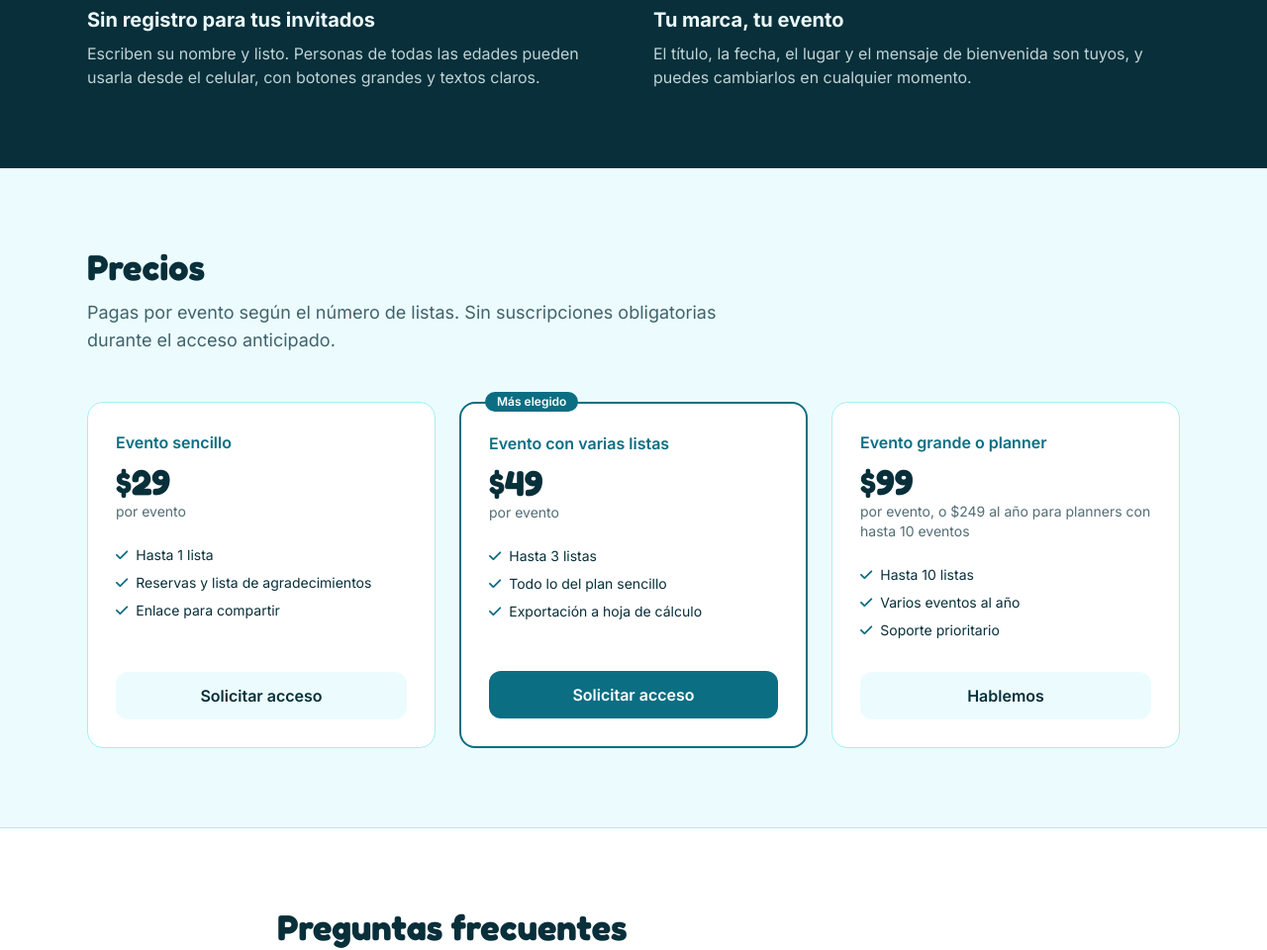
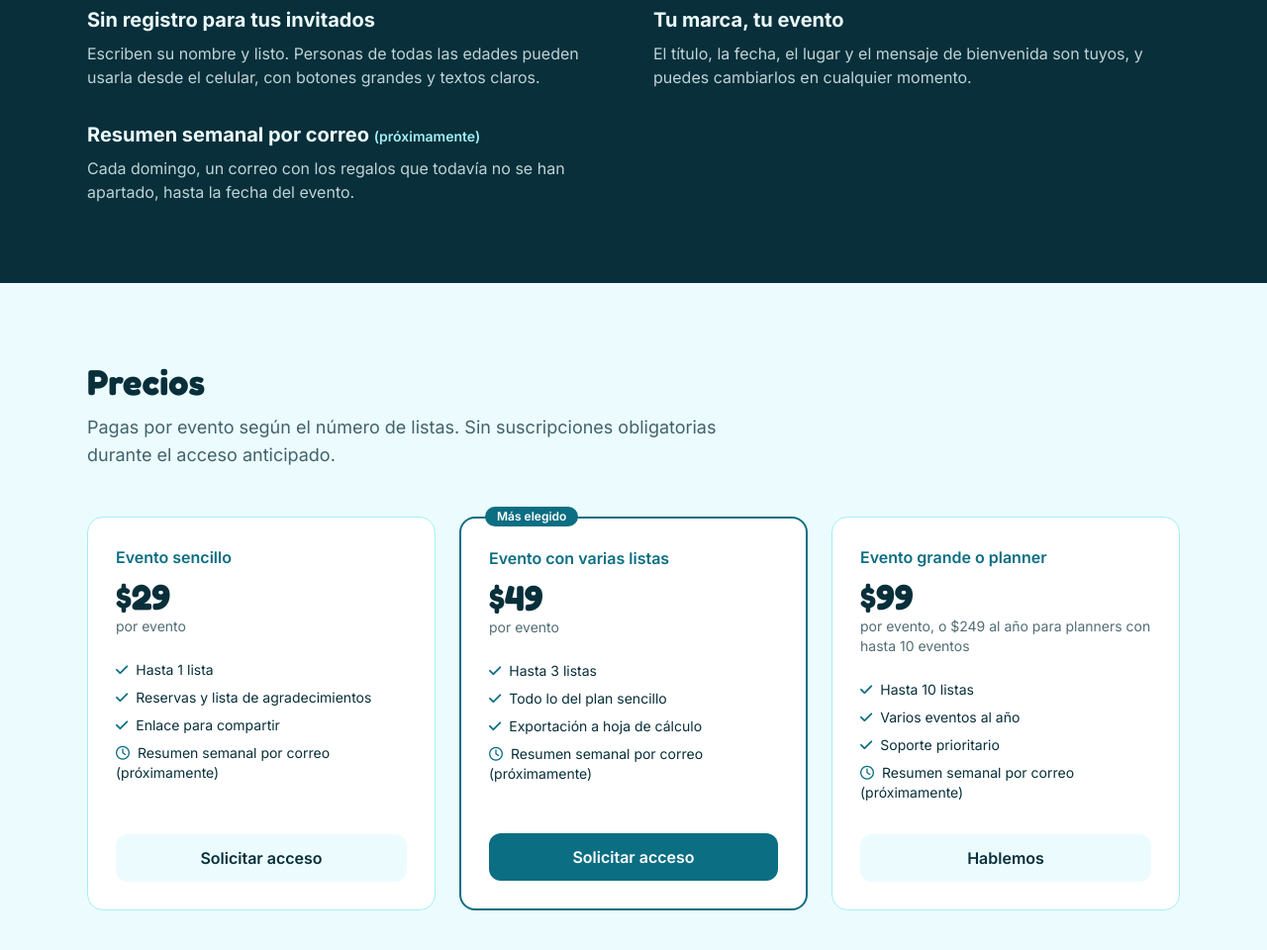
Before and after one commit to Ed-Tres/events-landing, a plain HTML site: page index.html in a window 1280 px wide. Shown: the part 2060-3020 px from the top of the page at 99% size. Drawn offline with nearby package versions, Linux system fonts and the light colour scheme.

Commit message:
index.html

```diff
--- a/index.html
+++ b/index.html
@@ -176,6 +176,10 @@
                         <h3 class="font-bold text-xl mb-2">Tu marca, tu evento</h3>
                         <p class="text-brand-cream/80">El título, la fecha, el lugar y el mensaje de bienvenida son tuyos, y puedes cambiarlos en cualquier momento.</p>
                     </div>
+                    <div>
+                        <h3 class="font-bold text-xl mb-2">Resumen semanal por correo <span class="text-sm font-semibold text-brand-peach">(próximamente)</span></h3>
+                        <p class="text-brand-cream/80">Cada domingo, un correo con los regalos que todavía no se han apartado, hasta la fecha del evento.</p>
+                    </div>
                 </div>
             </div>
         </section>
@@ -193,6 +197,7 @@
                         <li><i class="fa-solid fa-check text-brand-brown mr-2" aria-hidden="true"></i>Hasta 1 lista</li>
                         <li><i class="fa-solid fa-check text-brand-brown mr-2" aria-hidden="true"></i>Reservas y lista de agradecimientos</li>
                         <li><i class="fa-solid fa-check text-brand-brown mr-2" aria-hidden="true"></i>Enlace para compartir</li>
+                        <li><i class="fa-regular fa-clock text-brand-brown mr-2" aria-hidden="true"></i>Resumen semanal por correo (próximamente)</li>
                     </ul>
                     <a href="#contacto" class="px-5 py-3 bg-brand-cream hover:bg-brand-peach text-brand-ink font-semibold rounded-xl text-center transition">Solicitar acceso</a>
                 </div>
@@ -205,6 +210,7 @@
                         <li><i class="fa-solid fa-check text-brand-brown mr-2" aria-hidden="true"></i>Hasta 3 listas</li>
                         <li><i class="fa-solid fa-check text-brand-brown mr-2" aria-hidden="true"></i>Todo lo del plan sencillo</li>
                         <li><i class="fa-solid fa-check text-brand-brown mr-2" aria-hidden="true"></i>Exportación a hoja de cálculo</li>
+                        <li><i class="fa-regular fa-clock text-brand-brown mr-2" aria-hidden="true"></i>Resumen semanal por correo (próximamente)</li>
                     </ul>
                     <a href="#contacto" class="px-5 py-3 bg-brand-brown hover:bg-brand-coral text-white font-semibold rounded-xl text-center transition">Solicitar acceso</a>
                 </div>
@@ -216,6 +222,7 @@
                         <li><i class="fa-solid fa-check text-brand-brown mr-2" aria-hidden="true"></i>Hasta 10 listas</li>
                         <li><i class="fa-solid fa-check text-brand-brown mr-2" aria-hidden="true"></i>Varios eventos al año</li>
                         <li><i class="fa-solid fa-check text-brand-brown mr-2" aria-hidden="true"></i>Soporte prioritario</li>
+                        <li><i class="fa-regular fa-clock text-brand-brown mr-2" aria-hidden="true"></i>Resumen semanal por correo (próximamente)</li>
                     </ul>
                     <a href="#contacto" class="px-5 py-3 bg-brand-cream hover:bg-brand-peach text-brand-ink font-semibold rounded-xl text-center transition">Hablemos</a>
                 </div>
```
